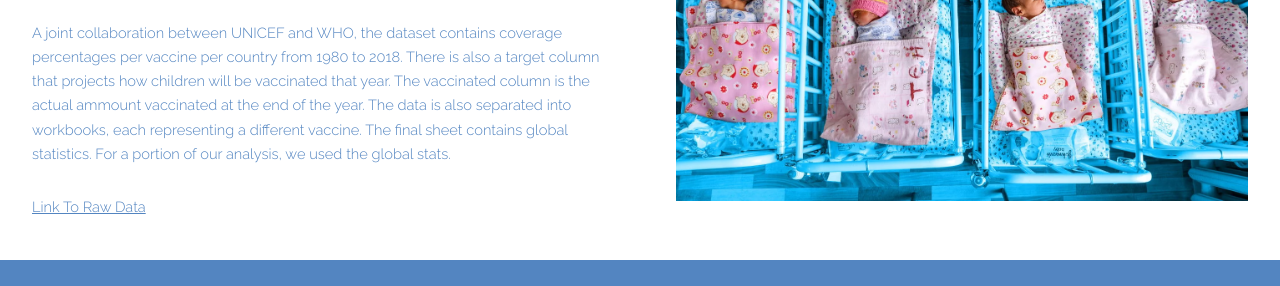
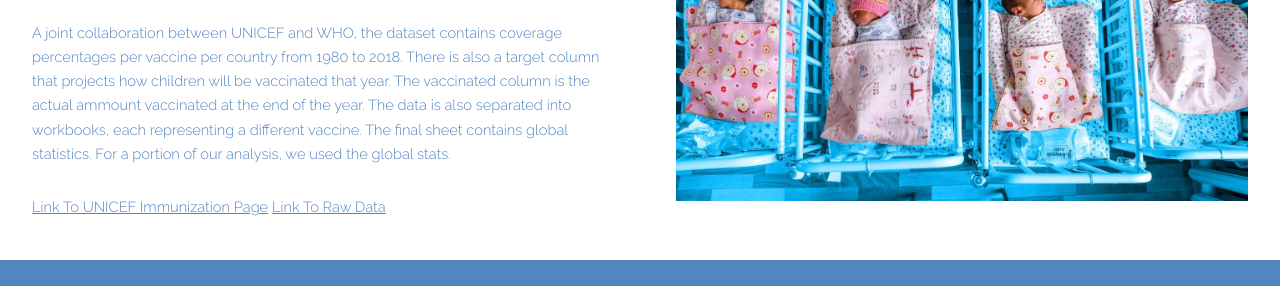
Before and after one commit to dudealy/final, a plain HTML site: page data.html in a window 1280 px wide. Shown: the part 323-609 px from the top of the page. Drawn offline with Linux system fonts and the light colour scheme.

Commit message:
done finally again part 4

```diff
--- a/data.html
+++ b/data.html
@@ -45,6 +45,7 @@
                                         A joint collaboration between UNICEF and WHO, the dataset contains coverage percentages per vaccine per country from 1980 to 2018. There is also a target column that projects how children will be vaccinated that year. The vaccinated column is the actual ammount vaccinated at the end of the year. The data is also separated into workbooks, each representing a different vaccine. The final sheet contains global statistics. For a portion of our analysis, we used the global stats.
                                     </p>
                                 <footer>
+									<a href="https://data.unicef.org/topic/child-health/immunization/">Link To UNICEF Immunization Page</a>
                                     <a href="https://data.unicef.org/wp-content/uploads/2016/07/immunization_coverage_survey_data.xls">Link To Raw Data</a>
                                 </footer>
 						</article>
```
